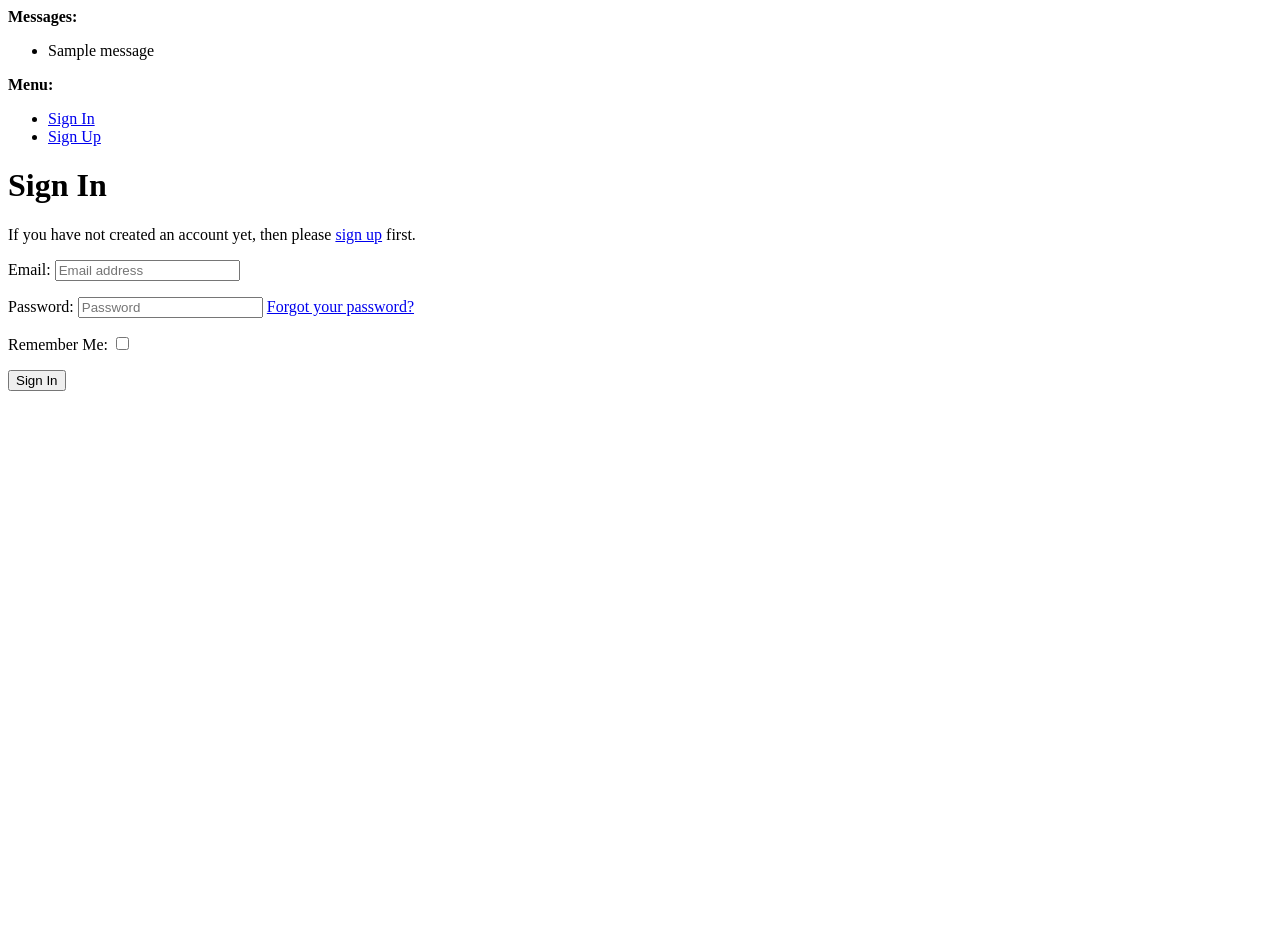
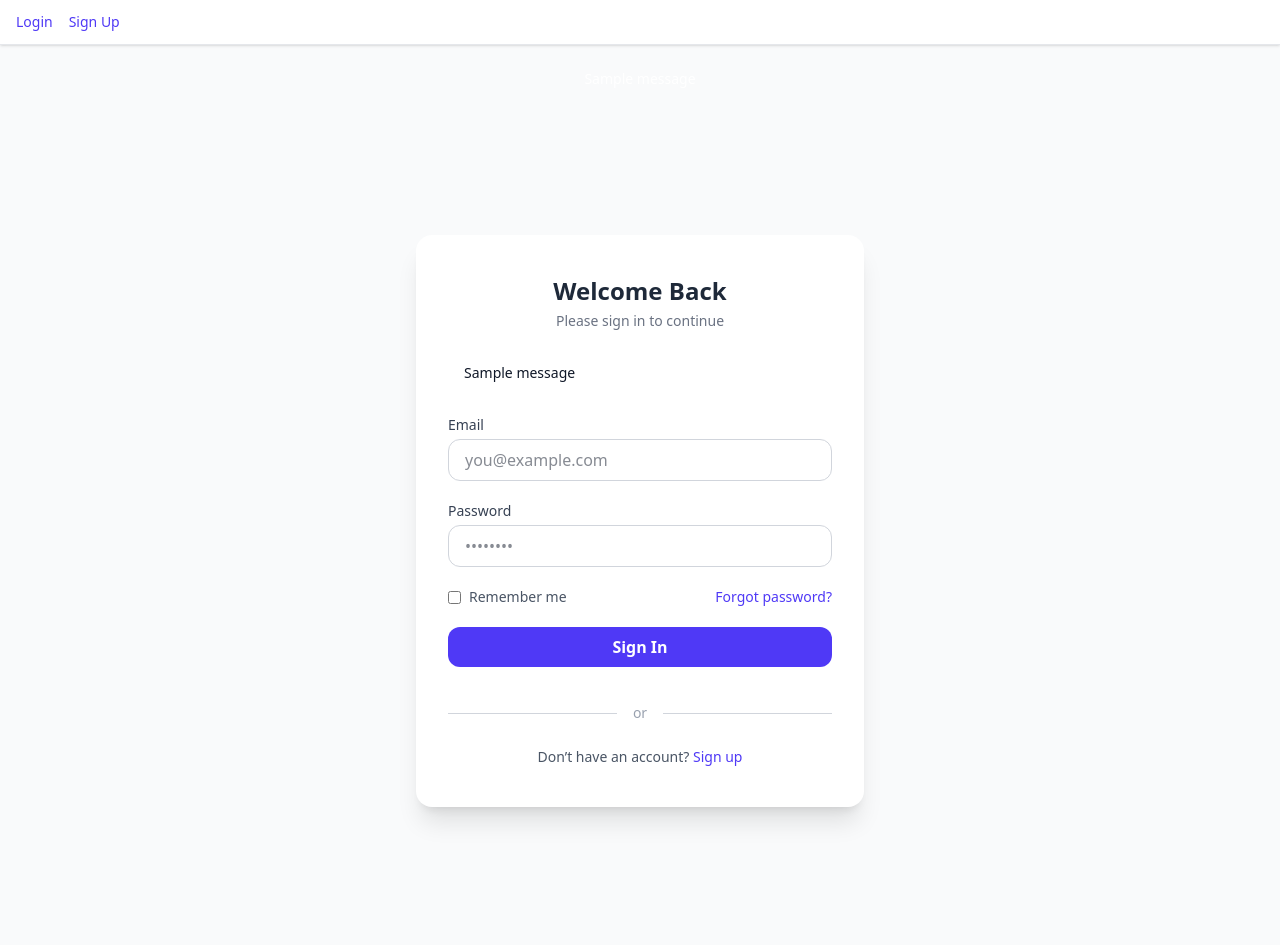
Before and after one commit to Gbolahan-portfolio2025/Django-Classifieds, a Django app: page /accounts/login/ in a window 1280 px wide. Before the commit the page ends 391 px from the top, so only its background shows below. Run offline with Django 5.2, Linux system fonts and the light colour scheme; tables that the repository leaves empty hold one stand-in row (values such as "Sample post"); one stand-in notice (Sample message) is shown.

Commit message:
template styling

```diff
--- a/classifieds_project/settings.py
+++ b/classifieds_project/settings.py
@@ -147,7 +147,8 @@
 # Static files (CSS, JavaScript, Images)
 # https://docs.djangoproject.com/en/5.2/howto/static-files/
 
-STATIC_URL = 'static/'
+STATIC_URL = '/static/'
+STATICFILES_DIRS = [BASE_DIR / "static"]
 
 # Default primary key field type
 # https://docs.djangoproject.com/en/5.2/ref/settings/#default-auto-field
--- /dev/null
+++ b/static/src/input.css
@@ -0,0 +1 @@
+@import "tailwindcss";
--- /dev/null
+++ b/static/src/output.css
@@ -0,0 +1,553 @@
+/*! tailwindcss v4.1.10 | MIT License | https://tailwindcss.com */
+@layer properties;
+@layer theme, base, components, utilities;
+@layer theme {
+  :root, :host {
+    --font-sans: ui-sans-serif, system-ui, sans-serif, "Apple Color Emoji",
+      "Segoe UI Emoji", "Segoe UI Symbol", "Noto Color Emoji";
+    --font-mono: ui-monospace, SFMono-Regular, Menlo, Monaco, Consolas, "Liberation Mono",
+      "Courier New", monospace;
+    --color-red-600: oklch(57.7% 0.245 27.325);
+    --color-blue-100: oklch(93.2% 0.032 255.585);
+    --color-blue-500: oklch(62.3% 0.214 259.815);
+    --color-blue-800: oklch(42.4% 0.199 265.638);
+    --color-indigo-500: oklch(58.5% 0.233 277.117);
+    --color-indigo-600: oklch(51.1% 0.262 276.966);
+    --color-indigo-700: oklch(45.7% 0.24 277.023);
+    --color-gray-50: oklch(98.5% 0.002 247.839);
+    --color-gray-200: oklch(92.8% 0.006 264.531);
+    --color-gray-300: oklch(87.2% 0.01 258.338);
+    --color-gray-400: oklch(70.7% 0.022 261.325);
+    --color-gray-500: oklch(55.1% 0.027 264.364);
+    --color-gray-600: oklch(44.6% 0.03 256.802);
+    --color-gray-700: oklch(37.3% 0.034 259.733);
+    --color-gray-800: oklch(27.8% 0.033 256.848);
+    --color-gray-900: oklch(21% 0.034 264.665);
+    --color-white: #fff;
+    --spacing: 0.25rem;
+    --container-md: 28rem;
+    --container-3xl: 48rem;
+    --container-5xl: 64rem;
+    --text-sm: 0.875rem;
+    --text-sm--line-height: calc(1.25 / 0.875);
+    --text-2xl: 1.5rem;
+    --text-2xl--line-height: calc(2 / 1.5);
+    --font-weight-medium: 500;
+    --font-weight-semibold: 600;
+    --font-weight-bold: 700;
+    --radius-lg: 0.5rem;
+    --radius-xl: 0.75rem;
+    --radius-2xl: 1rem;
+    --default-transition-duration: 150ms;
+    --default-transition-timing-function: cubic-bezier(0.4, 0, 0.2, 1);
+    --default-font-family: var(--font-sans);
+    --default-mono-font-family: var(--font-mono);
+  }
+}
+@layer base {
+  *, ::after, ::before, ::backdrop, ::file-selector-button {
+    box-sizing: border-box;
+    margin: 0;
+    padding: 0;
+    border: 0 solid;
+  }
+  html, :host {
+    line-height: 1.5;
+    -webkit-text-size-adjust: 100%;
+    tab-size: 4;
+    font-family: var(--default-font-family, ui-sans-serif, system-ui, sans-serif, "Apple Color Emoji", "Segoe UI Emoji", "Segoe UI Symbol", "Noto Color Emoji");
+    font-feature-settings: var(--default-font-feature-settings, normal);
+    font-variation-settings: var(--default-font-variation-settings, normal);
+    -webkit-tap-highlight-color: transparent;
+  }
+  hr {
+    height: 0;
+    color: inherit;
+    border-top-width: 1px;
+  }
+  abbr:where([title]) {
+    -webkit-text-decoration: underline dotted;
+    text-decoration: underline dotted;
+  }
+  h1, h2, h3, h4, h5, h6 {
+    font-size: inherit;
+    font-weight: inherit;
+  }
+  a {
+    color: inherit;
+    -webkit-text-decoration: inherit;
+    text-decoration: inherit;
+  }
+  b, strong {
+    font-weight: bolder;
+  }
+  code, kbd, samp, pre {
+    font-family: var(--default-mono-font-family, ui-monospace, SFMono-Regular, Menlo, Monaco, Consolas, "Liberation Mono", "Courier New", monospace);
+    font-feature-settings: var(--default-mono-font-feature-settings, normal);
+    font-variation-settings: var(--default-mono-font-variation-settings, normal);
+    font-size: 1em;
+  }
+  small {
+    font-size: 80%;
+  }
+  sub, sup {
+    font-size: 75%;
+    line-height: 0;
+    position: relative;
+    vertical-align: baseline;
+  }
+  sub {
+    bottom: -0.25em;
+  }
+  sup {
+    top: -0.5em;
+  }
+  table {
+    text-indent: 0;
+    border-color: inherit;
+    border-collapse: collapse;
+  }
+  :-moz-focusring {
+    outline: auto;
+  }
+  progress {
+    vertical-align: baseline;
+  }
+  summary {
+    display: list-item;
+  }
+  ol, ul, menu {
+    list-style: none;
+  }
+  img, svg, video, canvas, audio, iframe, embed, object {
+    display: block;
+    vertical-align: middle;
+  }
+  img, video {
+    max-width: 100%;
+    height: auto;
+  }
+  button, input, select, optgroup, textarea, ::file-selector-button {
+    font: inherit;
+    font-feature-settings: inherit;
+    font-variation-settings: inherit;
+    letter-spacing: inherit;
+    color: inherit;
+    border-radius: 0;
+    background-color: transparent;
+    opacity: 1;
+  }
+  :where(select:is([multiple], [size])) optgroup {
+    font-weight: bolder;
+  }
+  :where(select:is([multiple], [size])) optgroup option {
+    padding-inline-start: 20px;
+  }
+  ::file-selector-button {
+    margin-inline-end: 4px;
+  }
+  ::placeholder {
+    opacity: 1;
+  }
+  @supports (not (-webkit-appearance: -apple-pay-button))  or (contain-intrinsic-size: 1px) {
+    ::placeholder {
+      color: currentcolor;
+      @supports (color: color-mix(in lab, red, red)) {
+        color: color-mix(in oklab, currentcolor 50%, transparent);
+      }
+    }
+  }
+  textarea {
+    resize: vertical;
+  }
+  ::-webkit-search-decoration {
+    -webkit-appearance: none;
+  }
+  ::-webkit-date-and-time-value {
+    min-height: 1lh;
+    text-align: inherit;
+  }
+  ::-webkit-datetime-edit {
+    display: inline-flex;
+  }
+  ::-webkit-datetime-edit-fields-wrapper {
+    padding: 0;
+  }
+  ::-webkit-datetime-edit, ::-webkit-datetime-edit-year-field, ::-webkit-datetime-edit-month-field, ::-webkit-datetime-edit-day-field, ::-webkit-datetime-edit-hour-field, ::-webkit-datetime-edit-minute-field, ::-webkit-datetime-edit-second-field, ::-webkit-datetime-edit-millisecond-field, ::-webkit-datetime-edit-meridiem-field {
+    padding-block: 0;
+  }
+  :-moz-ui-invalid {
+    box-shadow: none;
+  }
+  button, input:where([type="button"], [type="reset"], [type="submit"]), ::file-selector-button {
+    appearance: button;
+  }
+  ::-webkit-inner-spin-button, ::-webkit-outer-spin-button {
+    height: auto;
+  }
+  [hidden]:where(:not([hidden="until-found"])) {
+    display: none !important;
+  }
+}
+@layer utilities {
+  .static {
+    position: static;
+  }
+  .mx-auto {
+    margin-inline: auto;
+  }
+  .mt-1 {
+    margin-top: calc(var(--spacing) * 1);
+  }
+  .mt-4 {
+    margin-top: calc(var(--spacing) * 4);
+  }
+  .block {
+    display: block;
+  }
+  .flex {
+    display: flex;
+  }
+  .min-h-screen {
+    min-height: 100vh;
+  }
+  .w-full {
+    width: 100%;
+  }
+  .max-w-3xl {
+    max-width: var(--container-3xl);
+  }
+  .max-w-5xl {
+    max-width: var(--container-5xl);
+  }
+  .max-w-md {
+    max-width: var(--container-md);
+  }
+  .flex-grow {
+    flex-grow: 1;
+  }
+  .flex-col {
+    flex-direction: column;
+  }
+  .items-center {
+    align-items: center;
+  }
+  .justify-between {
+    justify-content: space-between;
+  }
+  .justify-center {
+    justify-content: center;
+  }
+  .gap-4 {
+    gap: calc(var(--spacing) * 4);
+  }
+  .space-y-2 {
+    :where(& > :not(:last-child)) {
+      --tw-space-y-reverse: 0;
+      margin-block-start: calc(calc(var(--spacing) * 2) * var(--tw-space-y-reverse));
+      margin-block-end: calc(calc(var(--spacing) * 2) * calc(1 - var(--tw-space-y-reverse)));
+    }
+  }
+  .space-y-5 {
+    :where(& > :not(:last-child)) {
+      --tw-space-y-reverse: 0;
+      margin-block-start: calc(calc(var(--spacing) * 5) * var(--tw-space-y-reverse));
+      margin-block-end: calc(calc(var(--spacing) * 5) * calc(1 - var(--tw-space-y-reverse)));
+    }
+  }
+  .space-y-6 {
+    :where(& > :not(:last-child)) {
+      --tw-space-y-reverse: 0;
+      margin-block-start: calc(calc(var(--spacing) * 6) * var(--tw-space-y-reverse));
+      margin-block-end: calc(calc(var(--spacing) * 6) * calc(1 - var(--tw-space-y-reverse)));
+    }
+  }
+  .space-x-2 {
+    :where(& > :not(:last-child)) {
+      --tw-space-x-reverse: 0;
+      margin-inline-start: calc(calc(var(--spacing) * 2) * var(--tw-space-x-reverse));
+      margin-inline-end: calc(calc(var(--spacing) * 2) * calc(1 - var(--tw-space-x-reverse)));
+    }
+  }
+  .space-x-4 {
+    :where(& > :not(:last-child)) {
+      --tw-space-x-reverse: 0;
+      margin-inline-start: calc(calc(var(--spacing) * 4) * var(--tw-space-x-reverse));
+      margin-inline-end: calc(calc(var(--spacing) * 4) * calc(1 - var(--tw-space-x-reverse)));
+    }
+  }
+  .rounded {
+    border-radius: 0.25rem;
+  }
+  .rounded-2xl {
+    border-radius: var(--radius-2xl);
+  }
+  .rounded-lg {
+    border-radius: var(--radius-lg);
+  }
+  .rounded-xl {
+    border-radius: var(--radius-xl);
+  }
+  .border {
+    border-style: var(--tw-border-style);
+    border-width: 1px;
+  }
+  .border-b {
+    border-bottom-style: var(--tw-border-style);
+    border-bottom-width: 1px;
+  }
+  .border-gray-200 {
+    border-color: var(--color-gray-200);
+  }
+  .border-gray-300 {
+    border-color: var(--color-gray-300);
+  }
+  .bg-blue-100 {
+    background-color: var(--color-blue-100);
+  }
+  .bg-blue-500 {
+    background-color: var(--color-blue-500);
+  }
+  .bg-gray-50 {
+    background-color: var(--color-gray-50);
+  }
+  .bg-indigo-600 {
+    background-color: var(--color-indigo-600);
+  }
+  .bg-white {
+    background-color: var(--color-white);
+  }
+  .px-4 {
+    padding-inline: calc(var(--spacing) * 4);
+  }
+  .px-8 {
+    padding-inline: calc(var(--spacing) * 8);
+  }
+  .py-2 {
+    padding-block: calc(var(--spacing) * 2);
+  }
+  .py-3 {
+    padding-block: calc(var(--spacing) * 3);
+  }
+  .py-6 {
+    padding-block: calc(var(--spacing) * 6);
+  }
+  .py-10 {
+    padding-block: calc(var(--spacing) * 10);
+  }
+  .py-12 {
+    padding-block: calc(var(--spacing) * 12);
+  }
+  .text-center {
+    text-align: center;
+  }
+  .text-2xl {
+    font-size: var(--text-2xl);
+    line-height: var(--tw-leading, var(--text-2xl--line-height));
+  }
+  .text-sm {
+    font-size: var(--text-sm);
+    line-height: var(--tw-leading, var(--text-sm--line-height));
+  }
+  .font-bold {
+    --tw-font-weight: var(--font-weight-bold);
+    font-weight: var(--font-weight-bold);
+  }
+  .font-medium {
+    --tw-font-weight: var(--font-weight-medium);
+    font-weight: var(--font-weight-medium);
+  }
+  .font-semibold {
+    --tw-font-weight: var(--font-weight-semibold);
+    font-weight: var(--font-weight-semibold);
+  }
+  .text-blue-800 {
+    color: var(--color-blue-800);
+  }
+  .text-gray-400 {
+    color: var(--color-gray-400);
+  }
+  .text-gray-500 {
+    color: var(--color-gray-500);
+  }
+  .text-gray-600 {
+    color: var(--color-gray-600);
+  }
+  .text-gray-700 {
+    color: var(--color-gray-700);
+  }
+  .text-gray-800 {
+    color: var(--color-gray-800);
+  }
+  .text-gray-900 {
+    color: var(--color-gray-900);
+  }
+  .text-indigo-600 {
+    color: var(--color-indigo-600);
+  }
+  .text-red-600 {
+    color: var(--color-red-600);
+  }
+  .text-white {
+    color: var(--color-white);
+  }
+  .shadow-sm {
+    --tw-shadow: 0 1px 3px 0 var(--tw-shadow-color, rgb(0 0 0 / 0.1)), 0 1px 2px -1px var(--tw-shadow-color, rgb(0 0 0 / 0.1));
+    box-shadow: var(--tw-inset-shadow), var(--tw-inset-ring-shadow), var(--tw-ring-offset-shadow), var(--tw-ring-shadow), var(--tw-shadow);
+  }
+  .shadow-xl {
+    --tw-shadow: 0 20px 25px -5px var(--tw-shadow-color, rgb(0 0 0 / 0.1)), 0 8px 10px -6px var(--tw-shadow-color, rgb(0 0 0 / 0.1));
+    box-shadow: var(--tw-inset-shadow), var(--tw-inset-ring-shadow), var(--tw-ring-offset-shadow), var(--tw-ring-shadow), var(--tw-shadow);
+  }
+  .transition {
+    transition-property: color, background-color, border-color, outline-color, text-decoration-color, fill, stroke, --tw-gradient-from, --tw-gradient-via, --tw-gradient-to, opacity, box-shadow, transform, translate, scale, rotate, filter, -webkit-backdrop-filter, backdrop-filter, display, visibility, content-visibility, overlay, pointer-events;
+    transition-timing-function: var(--tw-ease, var(--default-transition-timing-function));
+    transition-duration: var(--tw-duration, var(--default-transition-duration));
+  }
+  .hover\:bg-indigo-700 {
+    &:hover {
+      @media (hover: hover) {
+        background-color: var(--color-indigo-700);
+      }
+    }
+  }
+  .hover\:text-indigo-600 {
+    &:hover {
+      @media (hover: hover) {
+        color: var(--color-indigo-600);
+      }
+    }
+  }
+  .hover\:underline {
+    &:hover {
+      @media (hover: hover) {
+        text-decoration-line: underline;
+      }
+    }
+  }
+  .focus\:ring-2 {
+    &:focus {
+      --tw-ring-shadow: var(--tw-ring-inset,) 0 0 0 calc(2px + var(--tw-ring-offset-width)) var(--tw-ring-color, currentcolor);
+      box-shadow: var(--tw-inset-shadow), var(--tw-inset-ring-shadow), var(--tw-ring-offset-shadow), var(--tw-ring-shadow), var(--tw-shadow);
+    }
+  }
+  .focus\:ring-indigo-500 {
+    &:focus {
+      --tw-ring-color: var(--color-indigo-500);
+    }
+  }
+  .focus\:outline-none {
+    &:focus {
+      --tw-outline-style: none;
+      outline-style: none;
+    }
+  }
+}
+@property --tw-space-y-reverse {
+  syntax: "*";
+  inherits: false;
+  initial-value: 0;
+}
+@property --tw-space-x-reverse {
+  syntax: "*";
+  inherits: false;
+  initial-value: 0;
+}
+@property --tw-border-style {
+  syntax: "*";
+  inherits: false;
+  initial-value: solid;
+}
+@property --tw-font-weight {
+  syntax: "*";
+  inherits: false;
+}
+@property --tw-shadow {
+  syntax: "*";
+  inherits: false;
+  initial-value: 0 0 #0000;
+}
+@property --tw-shadow-color {
+  syntax: "*";
+  inherits: false;
+}
+@property --tw-shadow-alpha {
+  syntax: "<percentage>";
+  inherits: false;
+  initial-value: 100%;
+}
+@property --tw-inset-shadow {
+  syntax: "*";
+  inherits: false;
+  initial-value: 0 0 #0000;
+}
+@property --tw-inset-shadow-color {
+  syntax: "*";
+  inherits: false;
+}
+@property --tw-inset-shadow-alpha {
+  syntax: "<percentage>";
+  inherits: false;
+  initial-value: 100%;
+}
+@property --tw-ring-color {
+  syntax: "*";
+  inherits: false;
+}
+@property --tw-ring-shadow {
+  syntax: "*";
+  inherits: false;
+  initial-value: 0 0 #0000;
+}
+@property --tw-inset-ring-color {
+  syntax: "*";
+  inherits: false;
+}
+@property --tw-inset-ring-shadow {
+  syntax: "*";
+  inherits: false;
+  initial-value: 0 0 #0000;
+}
+@property --tw-ring-inset {
+  syntax: "*";
+  inherits: false;
+}
+@property --tw-ring-offset-width {
+  syntax: "<length>";
+  inherits: false;
+  initial-value: 0px;
+}
+@property --tw-ring-offset-color {
+  syntax: "*";
+  inherits: false;
+  initial-value: #fff;
+}
+@property --tw-ring-offset-shadow {
+  syntax: "*";
+  inherits: false;
+  initial-value: 0 0 #0000;
+}
+@layer properties {
+  @supports ((-webkit-hyphens: none) and (not (margin-trim: inline))) or ((-moz-orient: inline) and (not (color:rgb(from red r g b)))) {
+    *, ::before, ::after, ::backdrop {
+      --tw-space-y-reverse: 0;
+      --tw-space-x-reverse: 0;
+      --tw-border-style: solid;
+      --tw-font-weight: initial;
+      --tw-shadow: 0 0 #0000;
+      --tw-shadow-color: initial;
+      --tw-shadow-alpha: 100%;
+      --tw-inset-shadow: 0 0 #0000;
+      --tw-inset-shadow-color: initial;
+      --tw-inset-shadow-alpha: 100%;
+      --tw-ring-color: initial;
+      --tw-ring-shadow: 0 0 #0000;
+      --tw-inset-ring-color: initial;
+      --tw-inset-ring-shadow: 0 0 #0000;
+      --tw-ring-inset: initial;
+      --tw-ring-offset-width: 0px;
+      --tw-ring-offset-color: #fff;
+      --tw-ring-offset-shadow: 0 0 #0000;
+    }
+  }
+}
--- /dev/null
+++ b/templates/account/login.html
@@ -0,0 +1,87 @@
+{% extends "base.html" %}
+{% load i18n %}
+{% load static %}
+
+{% block title %}Login - Classifieds{% endblock %}
+
+{% block content %}
+<div class="min-h-screen flex items-center justify-center px-4 py-12 bg-gray-50">
+    <div class="w-full max-w-md bg-white shadow-xl rounded-2xl px-8 py-10 space-y-6">
+
+        <!-- Header -->
+        <div class="text-center">
+            <h2 class="text-2xl font-bold text-gray-800">Welcome Back</h2>
+            <p class="text-sm text-gray-500 mt-1">Please sign in to continue</p>
+        </div>
+
+        <!-- Flash Messages -->
+        {% if messages %}
+        <div class="space-y-2">
+            {% for message in messages %}
+            <div class="text-sm px-4 py-2 rounded-lg {{ message.tags|default:'bg-blue-100 text-blue-800' }}">
+                {{ message }}
+            </div>
+            {% endfor %}
+        </div>
+        {% endif %}
+
+        <!-- Form -->
+        <form method="POST" action="{% url 'account_login' %}" class="space-y-5">
+            {% csrf_token %}
+
+            <!-- Email -->
+            <div>
+                <label for="id_login" class="block text-sm font-medium text-gray-700">Email</label>
+                <input type="email" name="login" id="id_login" required
+                    class="mt-1 w-full px-4 py-2 border border-gray-300 rounded-xl focus:outline-none focus:ring-2 focus:ring-indigo-500"
+                    placeholder="you@example.com">
+            </div>
+
+            <!-- Password -->
+            <div>
+                <label for="id_password" class="block text-sm font-medium text-gray-700">Password</label>
+                <input type="password" name="password" id="id_password" required
+                    class="mt-1 w-full px-4 py-2 border border-gray-300 rounded-xl focus:outline-none focus:ring-2 focus:ring-indigo-500"
+                    placeholder="••••••••">
+            </div>
+
+            <!-- Remember me + Forgot password -->
+            <div class="flex justify-between items-center text-sm">
+                <label class="flex items-center space-x-2 text-gray-600">
+                    <input type="checkbox" name="remember" class="rounded text-indigo-600 border-gray-300">
+                    <span>Remember me</span>
+                </label>
+                <a href="{% url 'account_reset_password' %}" class="text-indigo-600 hover:underline">Forgot
+                    password?</a>
+            </div>
+
+            <!-- Submit button -->
+            <button type="submit"
+                class="w-full bg-indigo-600 hover:bg-indigo-700 text-white font-semibold py-2 rounded-xl transition">
+                Sign In
+            </button>
+
+            <!-- Divider -->
+            <div class="flex items-center gap-4 text-sm text-gray-400 mt-4">
+                <hr class="flex-grow border-gray-300" />
+                <span>or</span>
+                <hr class="flex-grow border-gray-300" />
+            </div>
+
+            <!-- Social login buttons -->
+            <div class="space-y-2">
+                {% include "socialaccount/snippets/login.html" with process="login" %}
+            </div>
+        </form>
+
+        <!-- Sign up prompt -->
+        <p class="text-center text-sm text-gray-600">
+            Don’t have an account?
+            <a href="{% url 'account_signup' %}" class="text-indigo-600 hover:underline font-medium">
+                Sign up
+            </a>
+        </p>
+
+    </div>
+</div>
+{% endblock %}
--- a/templates/base.html
+++ b/templates/base.html
@@ -1,33 +1,44 @@
+{% load static %}
 <!DOCTYPE html>
 <html lang="en">
     <head>
         <meta charset="UTF-8">
-        <title>Classifieds</title>
+        <title>{% block title %}Classifields{% endblock %}</title>
+        <meta name="viewport" content="width=device-width, initial-scale=1.0">
+        <link href="{% static 'src/output.css' %}" rel="stylesheet">
     </head>
-    <body>
-        <nav>
+    <body class="bg-gray-50 text-gray-900 min-h-screen flex flex-col">
+        <!-- NAVIGATION BAR -->
+        <nav class="bg-white border-b border-gray-200 shadow-sm px-4 py-3">
+            <div class="flex justify-between items-center max-w-7x1 mx-auto">
+                <div class="flex space-x-4">
                     {% if user.is_authenticated %}
-            <a href="{% url 'ad_list' %}">All Ads</a> |
-            <a href="{% url 'my_ads' %}">My Ads</a> |
-            <a href="{% url 'account_logout' %}">Logout</a>
-            <a href="{% url 'profile' %}">Profile</a>
+                        <a href="{% url 'ad_list' %}" class="text-sm text-gray-700 hover:text-indigo-600 font-medium">All Ads</a> |
+                        <a href="{% url 'my_ads' %}" class="text-sm text-gray-700 hover:text-indigo-600 font-medium">My Ads</a> |
+                        <a href="{% url 'profile' %}" class="text-sm text-gray-700 hover:text-indigo-600 font-medium">Profile</a>
+                        <a href="{% url 'account_logout' %}" class="text-sm text-red-600 hover:underline font-medium">Logout</a>
                     {% else %}
-            <a href="{% url 'account_login' %}">Login</a>
-            <a href="{% url 'account_signup' %}">Sign Up</a>
+                        <a href="{% url 'account_login' %}" class="text-sm text-indigo-600 hover:underline font-medium">Login</a>
+                        <a href="{% url 'account_signup' %}" class="text-sm text-indigo-600 hover:underline font-medium">Sign Up</a>
                     {% endif %}
+                </div>
+            </div>
         </nav>
 
+        <!-- MESSAGES -->
         {% if messages %}
-        <ul>
+        <div class="max-w-3xl mx-auto mt-4 px-4">
+            <ul class="space-y-2">
                 {% for message in messages %}
-                <li>{{ message }}</li>
+                    <li class="text-sm font-medium text-white px-4 py-2 rounded {{ message.tags|default:'bg-blue-500' }}">{{ message }}</li>
                 {% endfor %}
             </ul>
+        </div>
         {% endif %}
 
-        <div>
+        <main class="flex-grow w-full max-w-5xl mx-auto px-4 py-6">
             {% block content %}
             {% endblock %}
-        </div>
+        </main>
     </body>
 </html>
```
Lines whose indentation alone changed are shown as unchanged.
